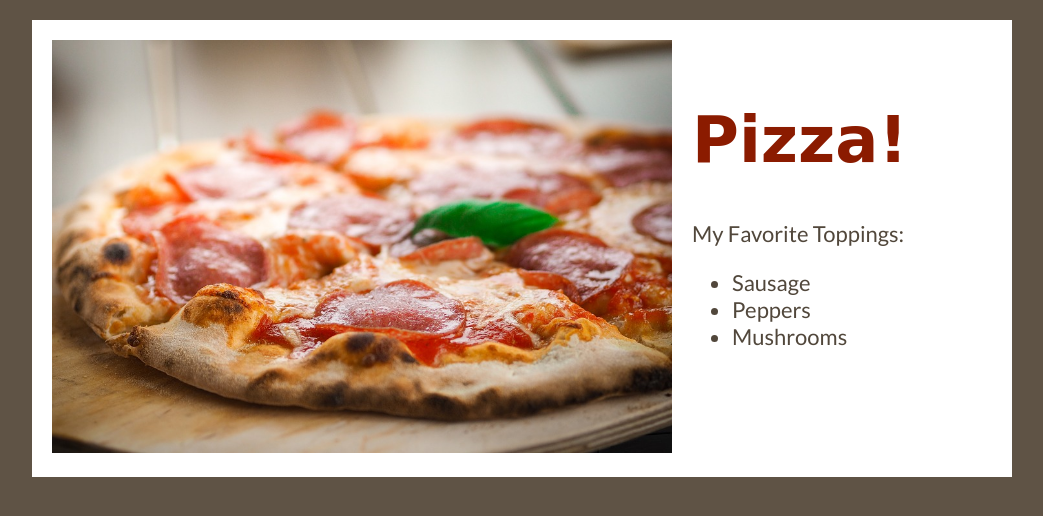
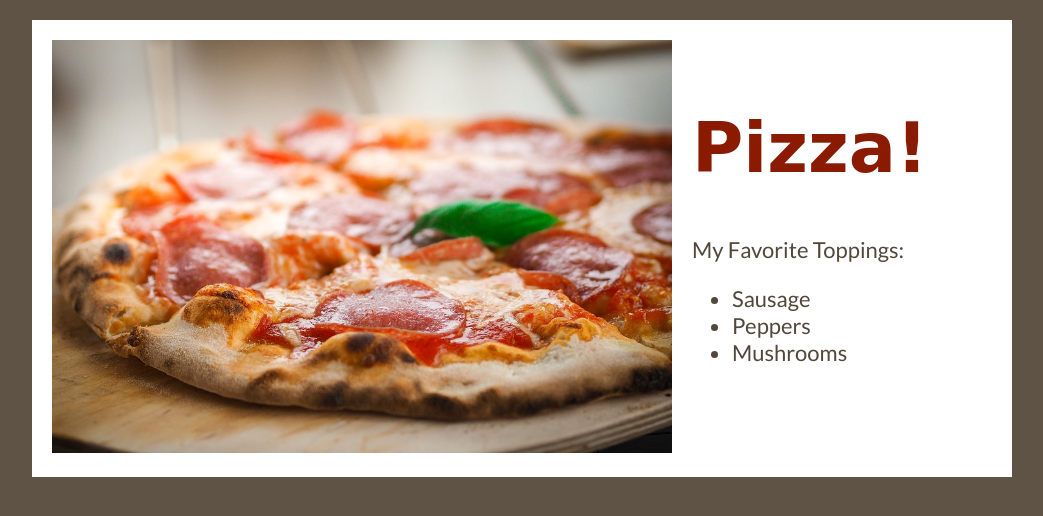
Before and after one commit to lalark/pizza, a plain HTML site: page index.html in a window 1280 px wide. Shown: the whole page, without its empty margins (118-1161 px from the left). Drawn offline with Linux system fonts and the light colour scheme; a web font is replaced by a local one.

Commit message:
Pizza Font Size
64 > 7p px

```diff
--- a/style.css
+++ b/style.css
@@ -38,7 +38,7 @@ img {
 
 h1 {
   font-family: 'Fredericka the Great', cursive;
-  font-size: 64px;
+  font-size: 70px;
   color: #8b1b00;
 }
 
```
Also changed, not shown: 1 other file.
